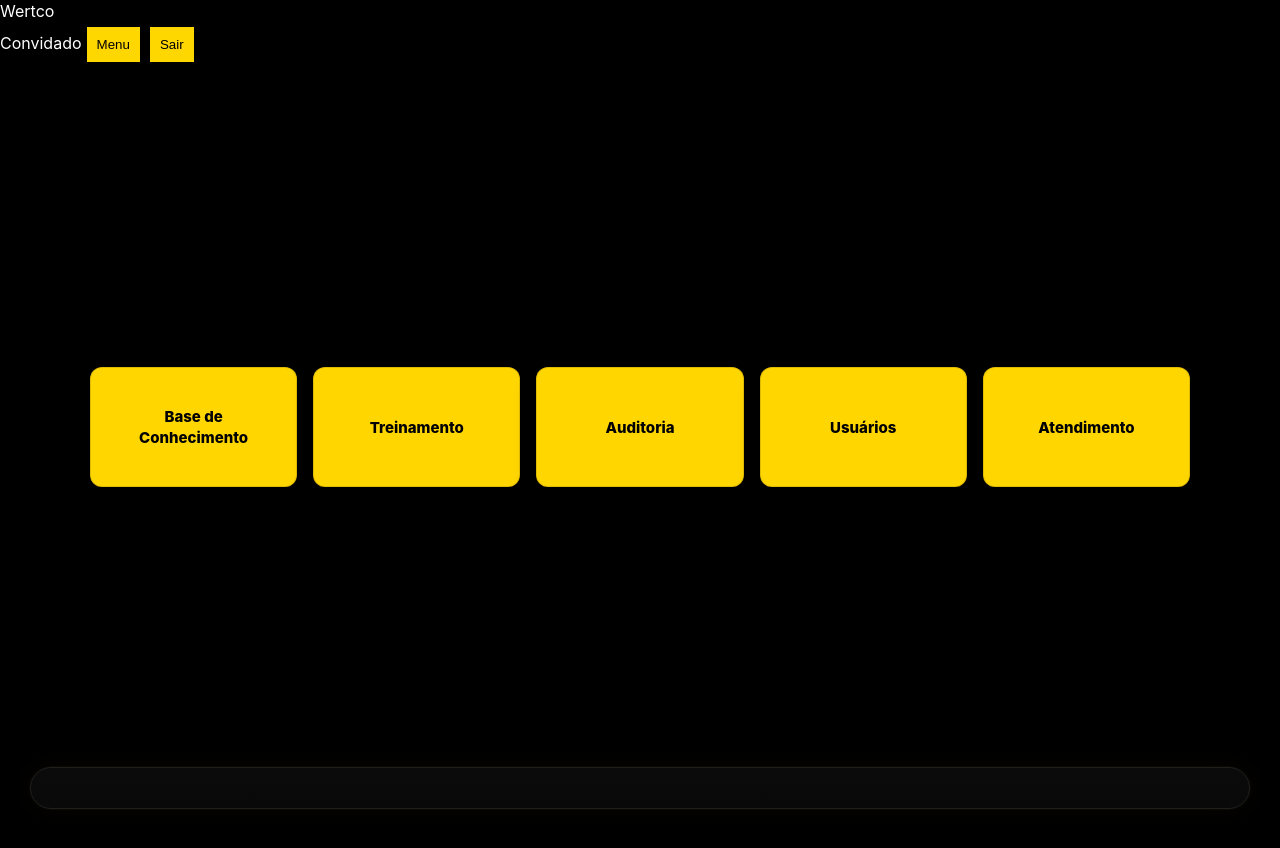
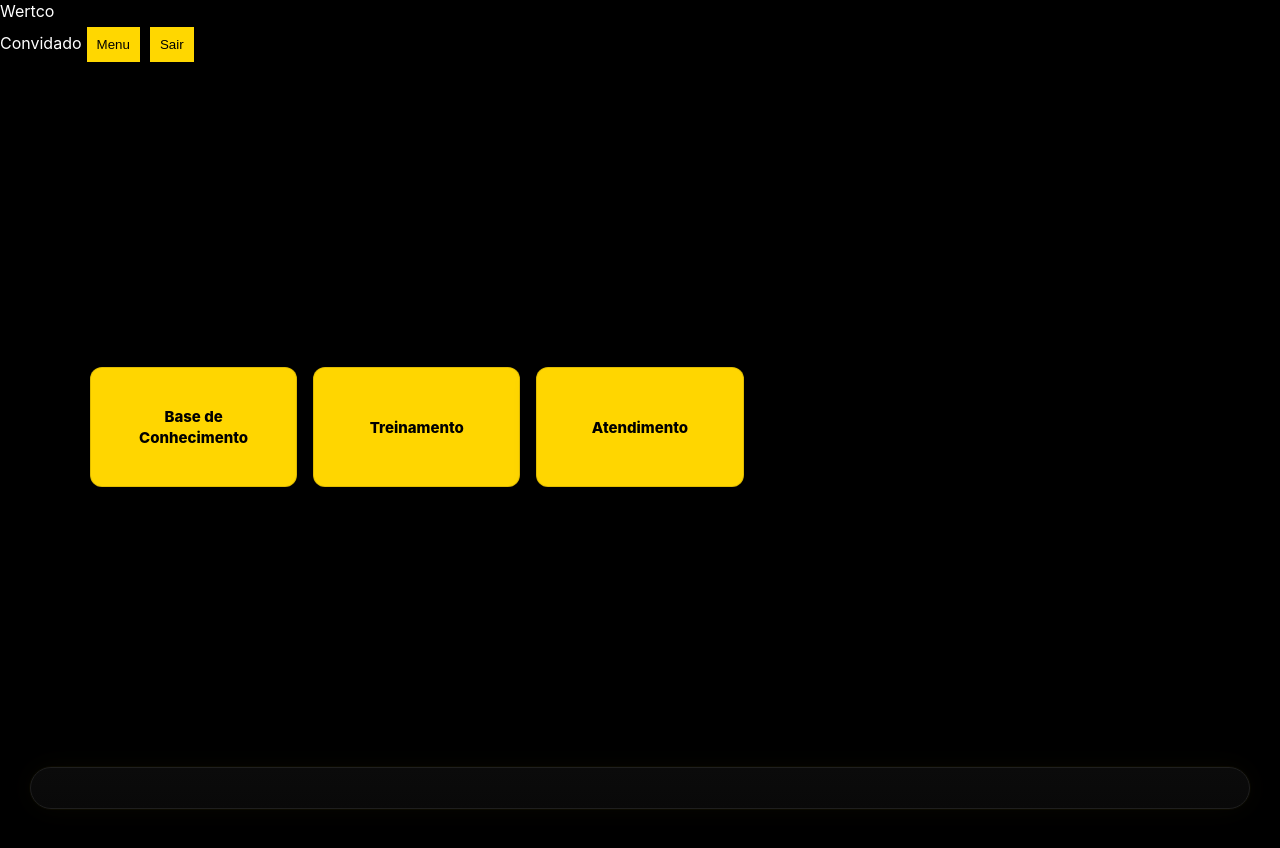
Before and after one commit to Wertco-Bombas/Wertco, a Next.js app: page /dashboard in a window 1280 px wide. Shown: the top 848 px of the page. Built offline with nearby package versions, Linux system fonts and the light colour scheme.

Commit message:
Update dashboard.js

```diff
--- a/pages/dashboard.js
+++ b/pages/dashboard.js
@@ -1,37 +1,76 @@
 // pages/dashboard.js
 import Link from 'next/link';
+import { useEffect, useState } from 'react';
+import { supabase } from '../lib/supabase';
 
 export default function Dashboard() {
+  const [userRole, setUserRole] = useState(null);
+
+  useEffect(() => {
+    loadRole();
+  }, []);
+
+  async function loadRole() {
+    const { data: { session } } = await supabase.auth.getSession();
+
+    const user = session?.user;
+    if (!user) return;
+
+    const { data } = await supabase
+      .from('profiles')
+      .select('role')
+      .eq('id', user.id)
+      .single();
+
+    setUserRole(data?.role || 'user');
+  }
+
+  const isPrivileged = ['admin', 'supervisor'].includes(userRole);
+
   return (
     <div className="page">
       <div className="container">
         <div className="centerArea">
+
           <nav className="menuGrid" role="navigation" aria-label="Menu principal">
-            <Link href="/base" className="menuBtn" aria-label="Base de Conhecimento">
+
+            {/* BASE - TODOS */}
+            <Link href="/base" className="menuBtn">
               <div>Base de Conhecimento</div>
             </Link>
 
-            <Link href="/treinamento" className="menuBtn" aria-label="Treinamento">
+            {/* TREINAMENTO - TODOS */}
+            <Link href="/treinamento" className="menuBtn">
               <div>Treinamento</div>
             </Link>
 
-            <Link href="/auditoria" className="menuBtn" aria-label="Auditoria">
+            {/* AUDITORIA - PRIVILEGIADOS */}
+            {isPrivileged && (
+              <Link href="/auditoria" className="menuBtn">
                 <div>Auditoria</div>
               </Link>
+            )}
 
-            <Link href="/usuario" className="menuBtn" aria-label="Usuários">
+            {/* USUÁRIOS - PRIVILEGIADOS */}
+            {isPrivileged && (
+              <Link href="/usuario" className="menuBtn">
                 <div>Usuários</div>
               </Link>
+            )}
 
-            <Link href="/atendimento" className="menuBtn" aria-label="Atendimento">
+            {/* ATENDIMENTO - TODOS */}
+            <Link href="/atendimento" className="menuBtn">
               <div>Atendimento</div>
             </Link>
+
           </nav>
+
         </div>
 
         <div className="card" aria-hidden>
           {/* Intencionalmente vazio */}
         </div>
+
       </div>
     </div>
   );
```
Lines whose indentation alone changed are shown as unchanged.
